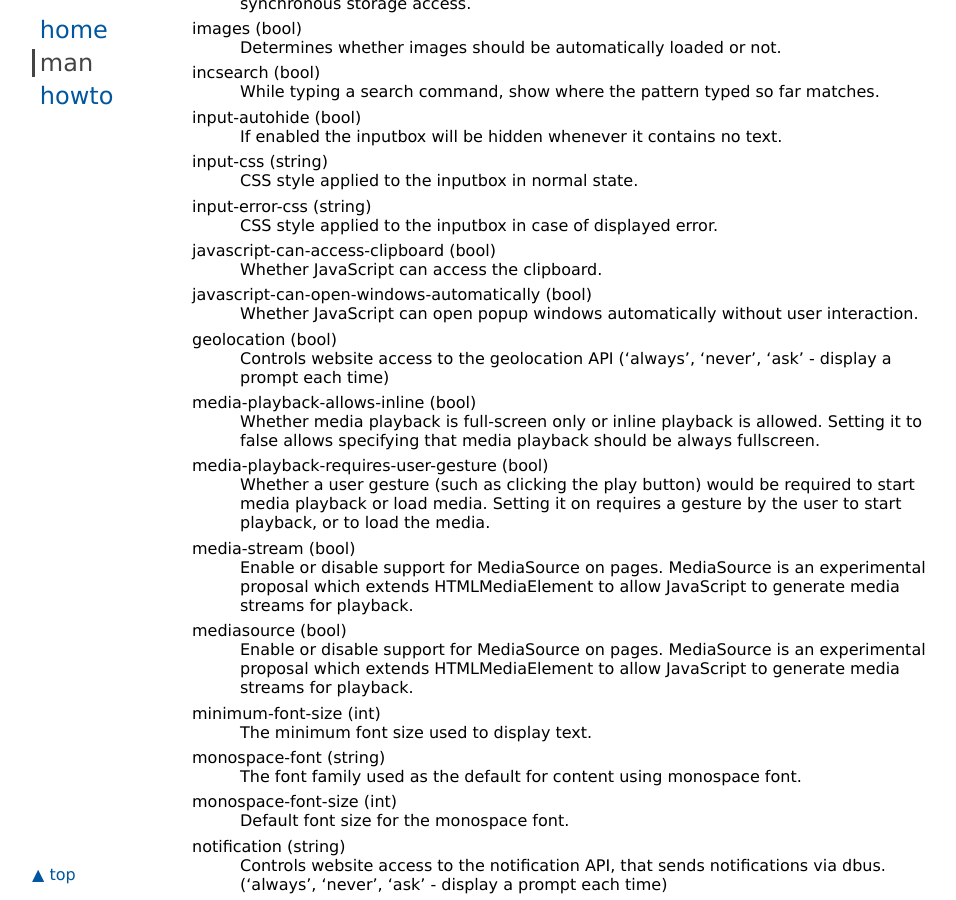
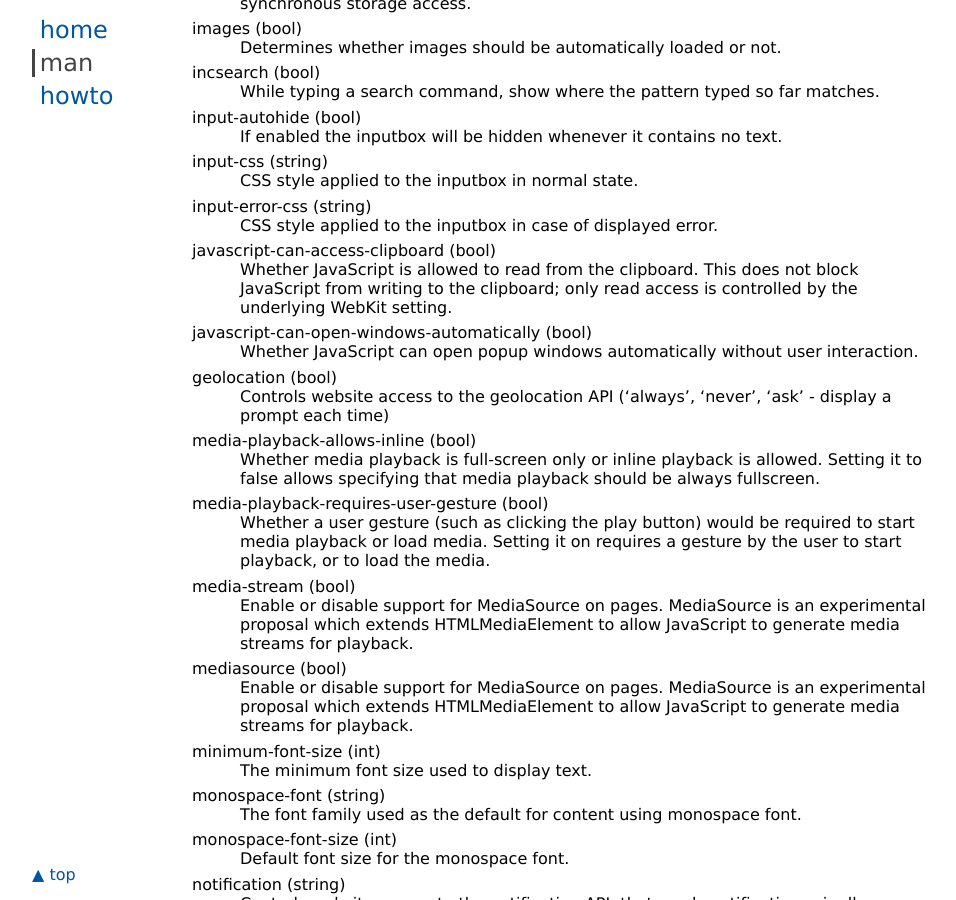
Before and after one commit to fanglingsu/vimb, a Jekyll site: the page built from man.md, in a window 1280 px wide and 900 px high, scrolled down 18298 px. Shown: the whole window, without its empty margins (160-1116 px from the left). Built offline with Jekyll 4.4.1, drawn with Linux system fonts in a browser that asks for light colours.

Commit message:
Clearify that clipboard can still be written #757

```diff
--- a/man.md
+++ b/man.md
@@ -1120,7 +1120,9 @@ input-error-css (string)
 : CSS style applied to the inputbox in case of displayed error.
 
 javascript-can-access-clipboard (bool)
-: Whether JavaScript can access the clipboard.
+: Whether JavaScript is allowed to read from the clipboard. This does not block
+  JavaScript from writing to the clipboard; only read access is controlled by the
+  underlying WebKit setting.
 
 javascript-can-open-windows-automatically (bool)
 : Whether JavaScript can open popup windows automatically without user
```
